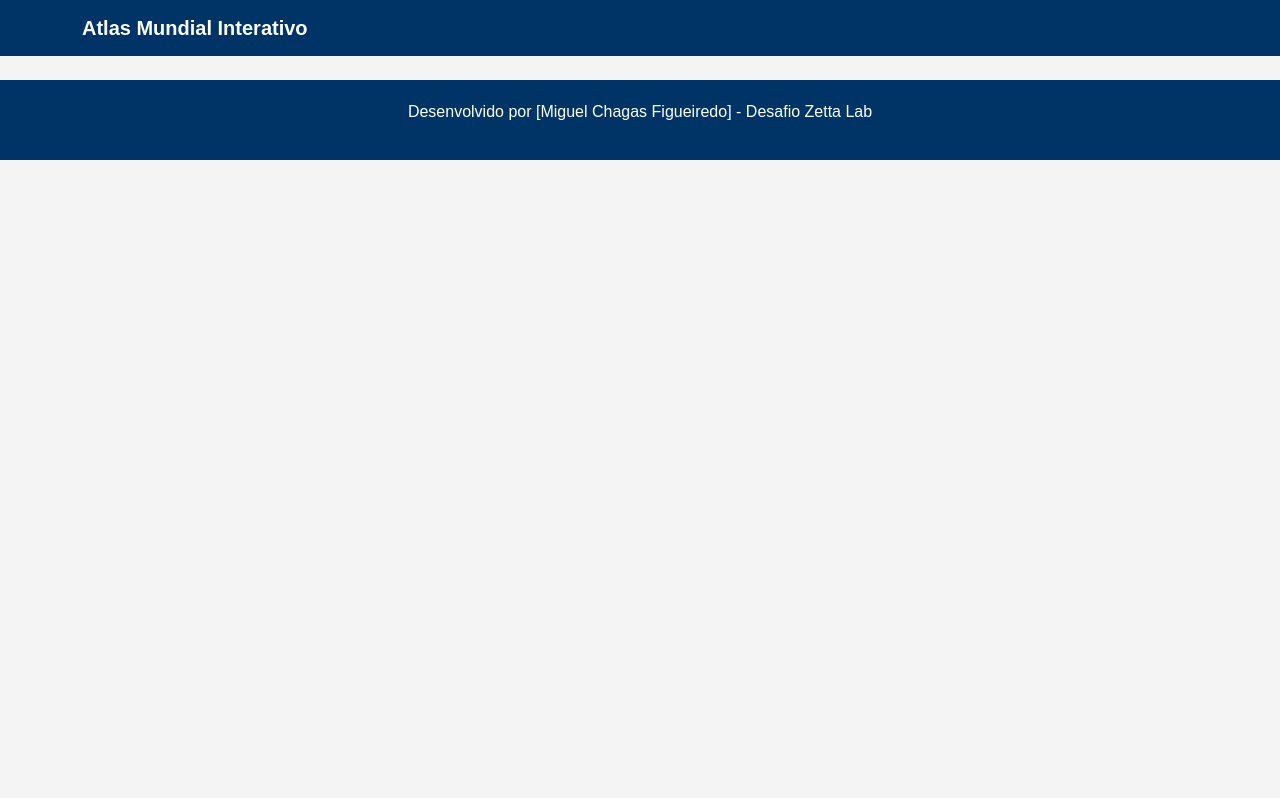
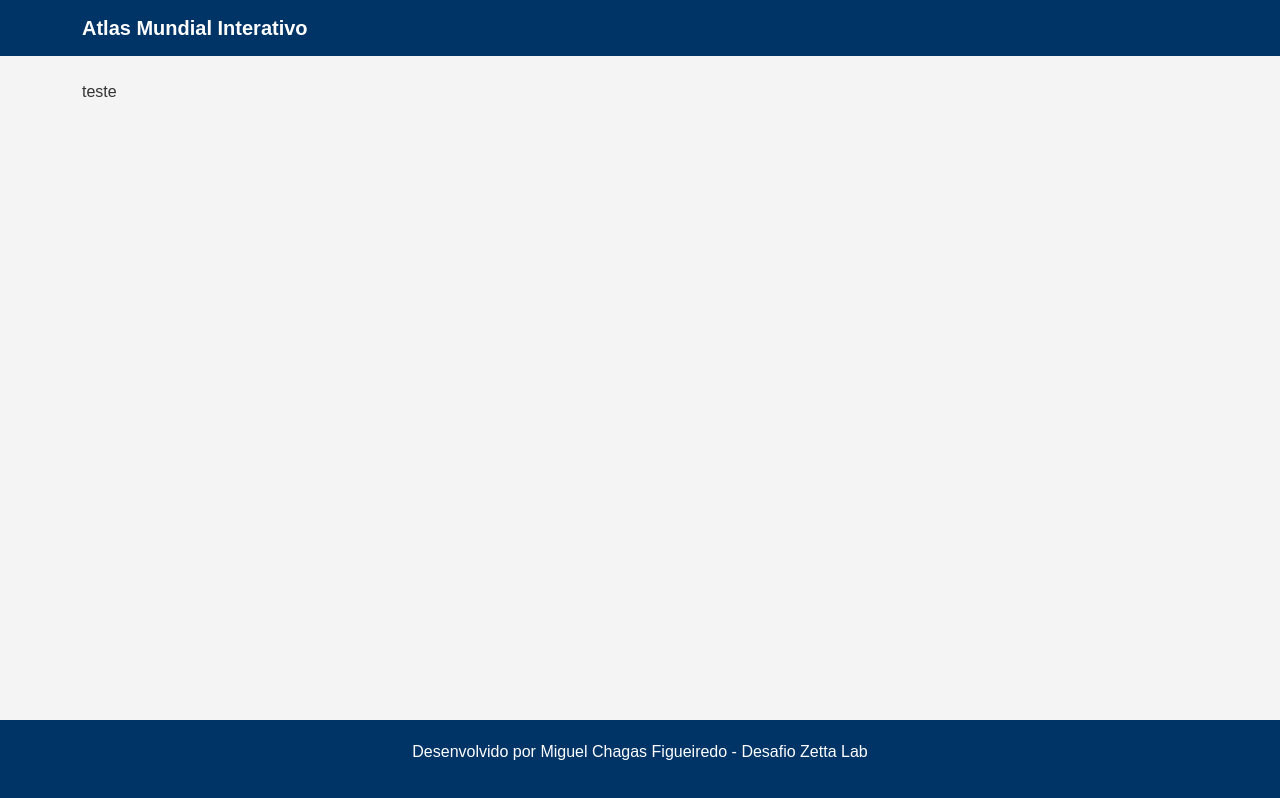
Before and after one commit to MiguelChagas/ZettaLab, an Angular app: page /paises in a window 1280 px wide. Before the commit this address led to /. Built offline with nearby package versions, Linux system fonts and the light colour scheme.

Commit message:
new: Adicionando a primeira página de países

```diff
--- a/src/app/app.component.scss
+++ b/src/app/app.component.scss
@@ -0,0 +1,9 @@
+:host {
+  display: flex;
+  flex-direction: column;
+  min-height: 100vh;
+}
+
+main {
+  flex: 1;
+}
--- a/src/app/app.routes.ts
+++ b/src/app/app.routes.ts
@@ -1,3 +1,14 @@
 import { Routes } from '@angular/router';
+import { CountryListComponent } from './pages/country-list/country-list.component';
 
-export const routes: Routes = [];
+export const routes: Routes = [
+  {
+    path: '',
+    redirectTo: '/paises',
+    pathMatch: 'full',
+  },
+  {
+    path: 'paises',
+    component: CountryListComponent,
+  },
+];
--- a/src/app/components/layout/footer/footer.component.html
+++ b/src/app/components/layout/footer/footer.component.html
@@ -1,5 +1,5 @@
 <footer class="main-footer">
   <div class="container text-center">
-    <p>Desenvolvido por [Miguel Chagas Figueiredo] - Desafio Zetta Lab</p>
+    <p>Desenvolvido por Miguel Chagas Figueiredo - Desafio Zetta Lab</p>
   </div>
 </footer>
--- a/src/app/components/layout/footer/footer.component.scss
+++ b/src/app/components/layout/footer/footer.component.scss
@@ -1,4 +1,4 @@
-@import "../../../../variables";
+@use "../../../variables" as *;
 
 .main-footer {
   background-color: $primary-color;
--- a/src/app/components/layout/header/header.component.scss
+++ b/src/app/components/layout/header/header.component.scss
@@ -1,4 +1,4 @@
-@import "../../../../variables";
+@use "../../../variables" as *;
 
 .main-header {
   background-color: $primary-color;
--- /dev/null
+++ b/src/app/pages/country-list/country-list.component.html
@@ -0,0 +1 @@
+<p>teste</p>
--- a/src/styles.scss
+++ b/src/styles.scss
@@ -1,4 +1,4 @@
-@import "variables";
+@use "app/variables" as *;
 
 body {
   background-color: $background-color;
```
Also changed, not shown: src/app/pages/country-list/country-list.component.ts (added, +11 -0 lines), src/app/_variables.scss (renamed from src/_variables.scss), src/app/pages/country-list/country-list.component.scss (added), 1 other file (tests, documents, lock files or other folders).
